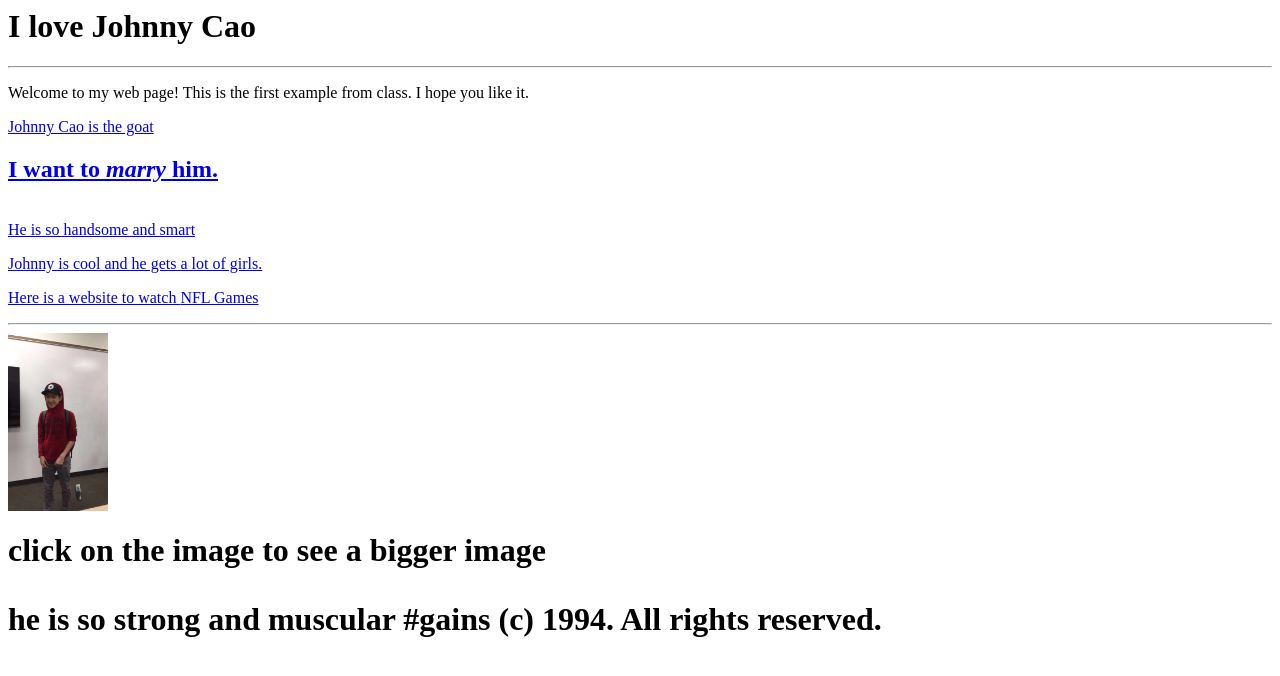
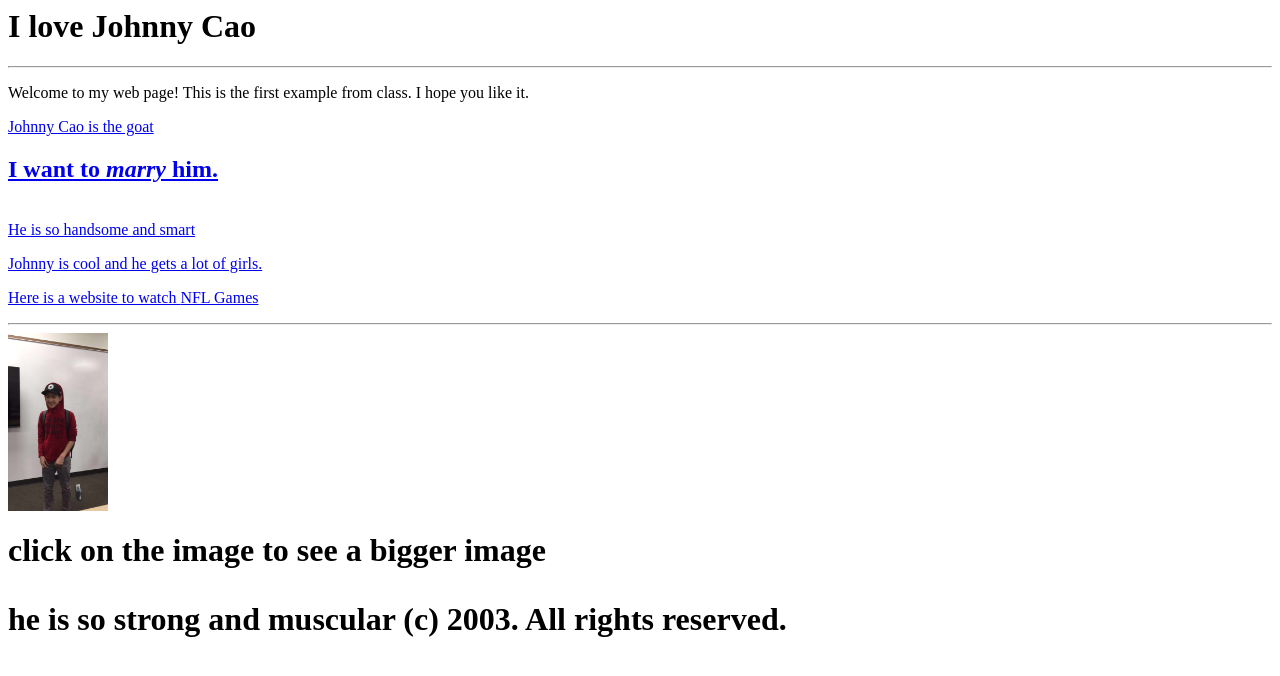
Before and after one commit to sebastianvald/classexamples, a plain HTML site: page index.html in a window 1280 px wide. Drawn offline with Linux system fonts and the light colour scheme.

Commit message:
Update index.html

```diff
--- a/index.html
+++ b/index.html
@@ -3,16 +3,10 @@
   <h1>I love Johnny Cao</h1>
   <hr>
   <p>Welcome to my web page! This is the first example from class. I hope you like it.
-
   <p><a href="lists.html" Here is a page with a some different lists</a>
-
-
-  <p><a href="schedule.html"Here is a page with my schedule</a>
-
-
+    <p><a href="schedule.html"Here is a page with my schedule</a>
   <p>Johnny Cao is the goat
     <p><h2>I want to <i>marry</i> him.</h2>
-
   <br>He is so handsome and smart
   <p>Johnny is cool and he gets a lot of girls.
     <p>Here is a website to watch <a href="https://home.nflbite.com/">NFL Games</a>
@@ -21,7 +15,7 @@
     <img src="IMG_1332.JPG" width="100">
   </a>
   <p><h1>click on the image to see a bigger image
-  <p><h1>he is so strong and muscular #gains
-  (c) 1994. All rights reserved.
+  <p><h1>he is so strong and muscular
+  (c) 2003. All rights reserved.
   </body>
 </html>
```
